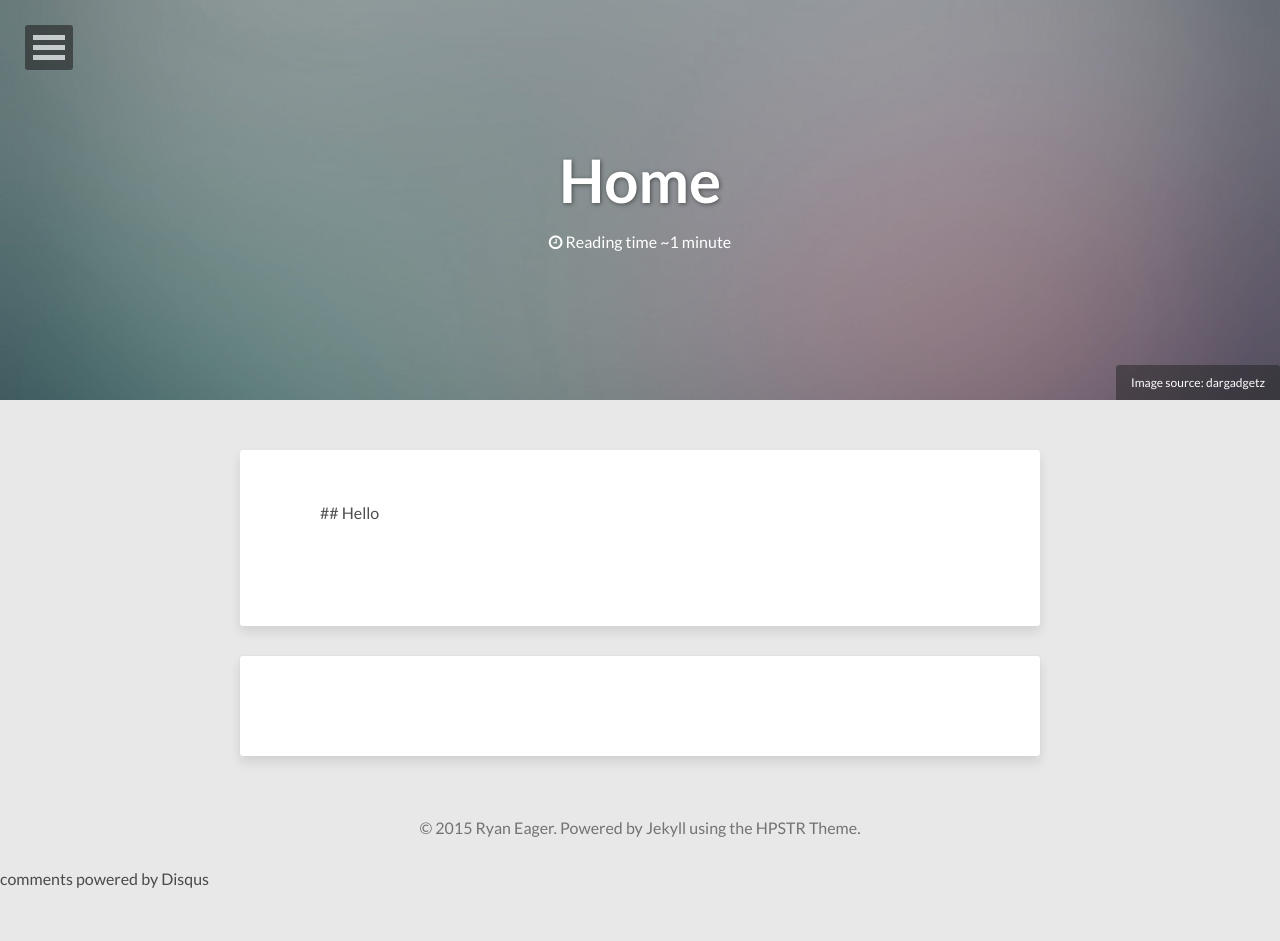
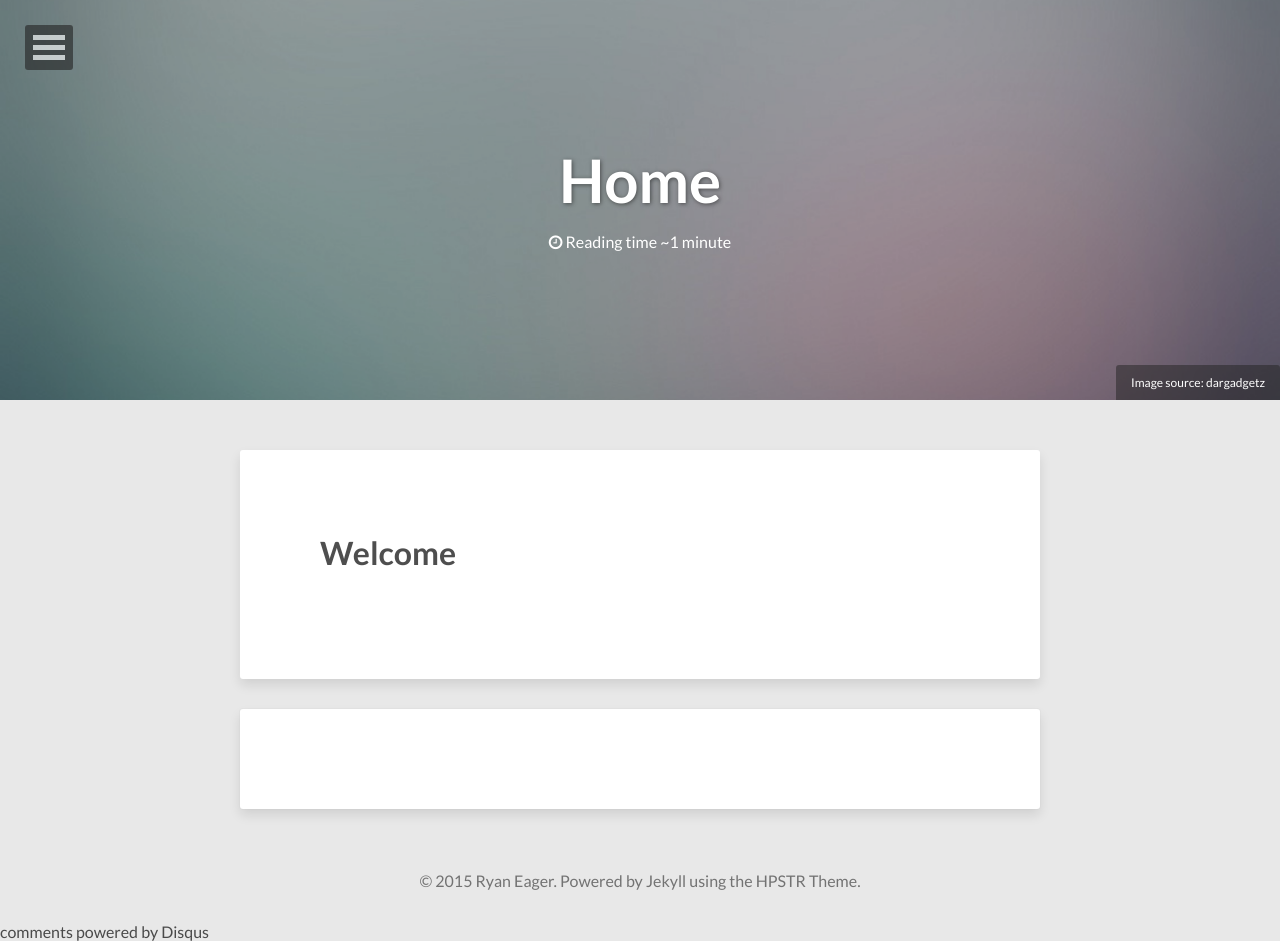
Before and after one commit to RyanEager/ryaneager.github.io, a Jekyll site: the page built from index.html, in a window 1280 px wide. Built offline with Jekyll 4.4.1, drawn with Linux system fonts in a browser that asks for light colours; nearby versions of some CDN libraries; the list of posts is cut into pages by our own code; comment, search, counter and statistics services are not loaded; before the commit the page ends 900 px from its top, so only the background shows below that.

Commit message:
Fixed h1

```diff
--- a/index.html
+++ b/index.html
@@ -10,4 +10,4 @@ image:
 ---
 
 
-## Hello
+<h1> Welcome</h1>
```
